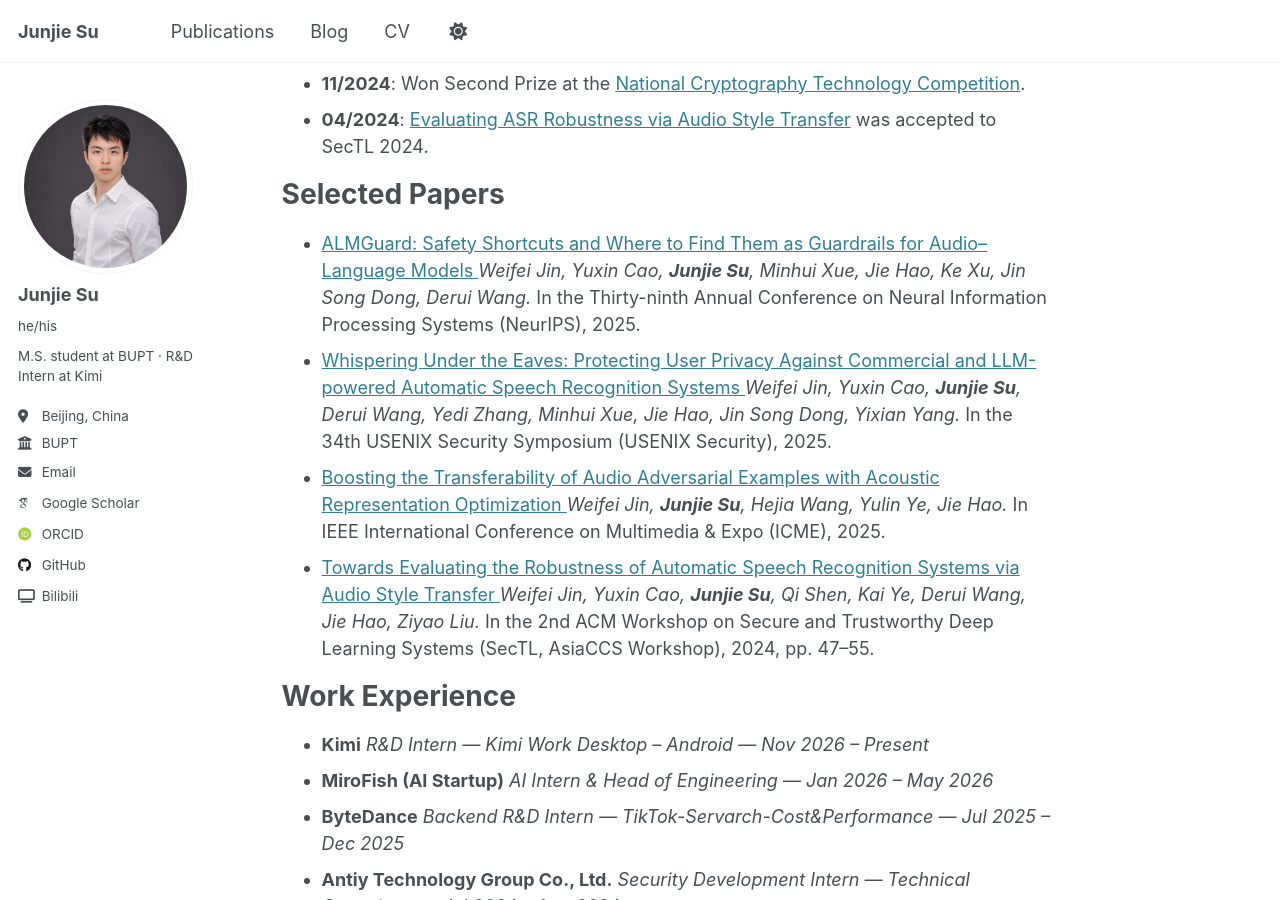
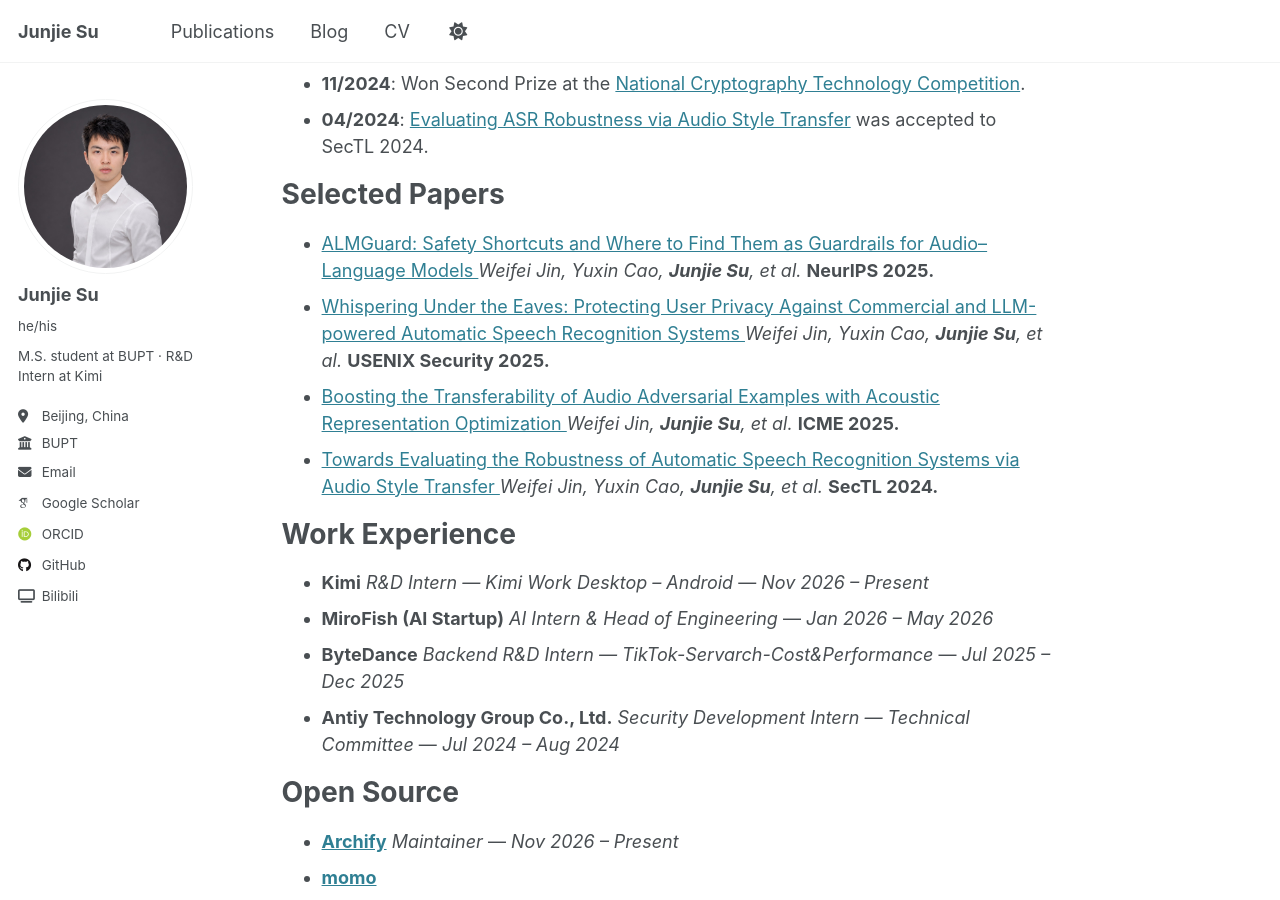
Before and after one commit to Junjie-Su/junjie-su.github.io, a Jekyll site: the page built from _pages/about.md, in a window 1280 px wide and 900 px high, scrolled down 1070 px. Built offline with Jekyll 4.4.1, drawn with Linux system fonts in a browser that asks for light colours; some web fonts are replaced.

Commit message:
Condense selected paper entries

```diff
--- a/_pages/about.md
+++ b/_pages/about.md
@@ -39,23 +39,19 @@ Selected Papers
 - <a href="https://openreview.net/forum?id=pCRm6g0RnA" target="_blank">
   ALMGuard: Safety Shortcuts and Where to Find Them as Guardrails for Audio–Language Models
   </a>
-  *Weifei Jin, Yuxin Cao, __Junjie Su__, Minhui Xue, Jie Hao, Ke Xu, Jin Song Dong, Derui Wang.*
-  In the Thirty-ninth Annual Conference on Neural Information Processing Systems (NeurIPS), 2025.
+  *Weifei Jin, Yuxin Cao, __Junjie Su__, et al.* **NeurIPS 2025.**
 - <a href="https://www.usenix.org/conference/usenixsecurity25/presentation/jin-weifei" target="_blank">
   Whispering Under the Eaves: Protecting User Privacy Against Commercial and LLM-powered Automatic Speech Recognition Systems
   </a>
-  *Weifei Jin, Yuxin Cao, __Junjie Su__, Derui Wang, Yedi Zhang, Minhui Xue, Jie Hao, Jin Song Dong, Yixian Yang.*
-  In the 34th USENIX Security Symposium (USENIX Security), 2025.
+  *Weifei Jin, Yuxin Cao, __Junjie Su__, et al.* **USENIX Security 2025.**
 - <a href="https://ieeexplore.ieee.org/document/11209891" target="_blank">
   Boosting the Transferability of Audio Adversarial Examples with Acoustic Representation Optimization
   </a>
-  *Weifei Jin, __Junjie Su__, Hejia Wang, Yulin Ye, Jie Hao.*
-  In IEEE International Conference on Multimedia & Expo (ICME), 2025.
+  *Weifei Jin, __Junjie Su__, et al.* **ICME 2025.**
 - <a href="https://dl.acm.org/doi/10.1145/3665451.3665532" target="_blank">
   Towards Evaluating the Robustness of Automatic Speech Recognition Systems via Audio Style Transfer
   </a>
-  *Weifei Jin, Yuxin Cao, __Junjie Su__, Qi Shen, Kai Ye, Derui Wang, Jie Hao, Ziyao Liu.*
-  In the 2nd ACM Workshop on Secure and Trustworthy Deep Learning Systems (SecTL, AsiaCCS Workshop), 2024, pp. 47–55.
+  *Weifei Jin, Yuxin Cao, __Junjie Su__, et al.* **SecTL 2024.**
 
 Work Experience
 ===============
```
